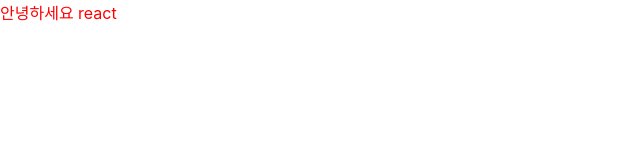
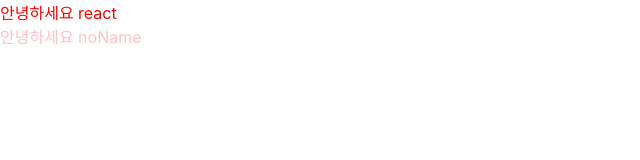
Before and after one commit to Beopsik/React, a React (Create React App) app in the folder begin-react/: page / in a window 1280 px wide. Shown: the top 160 px of the page, without its empty margins (0-640 px from the left). Built offline with nearby package versions, Linux system fonts and the light colour scheme.

Commit message:
feat: props defaultProps

```diff
--- a/begin-react/src/App.js
+++ b/begin-react/src/App.js
@@ -3,7 +3,10 @@ import Hello from './Hello';
 
 function App() {
   return (
-    <Hello name="react" color="red" />
+    <>
+      <Hello name="react" color="red" />
+      <Hello color="pink" />
+    </>
   );
 }
 
--- a/begin-react/src/Hello.js
+++ b/begin-react/src/Hello.js
@@ -4,4 +4,7 @@ function Hello({ color, name }) {
     return <div style={{ color }}>안녕하세요 {name}</div>
 }
 
+Hello.defaultProps = {
+    name: 'noName'
+}
 export default Hello;
```
